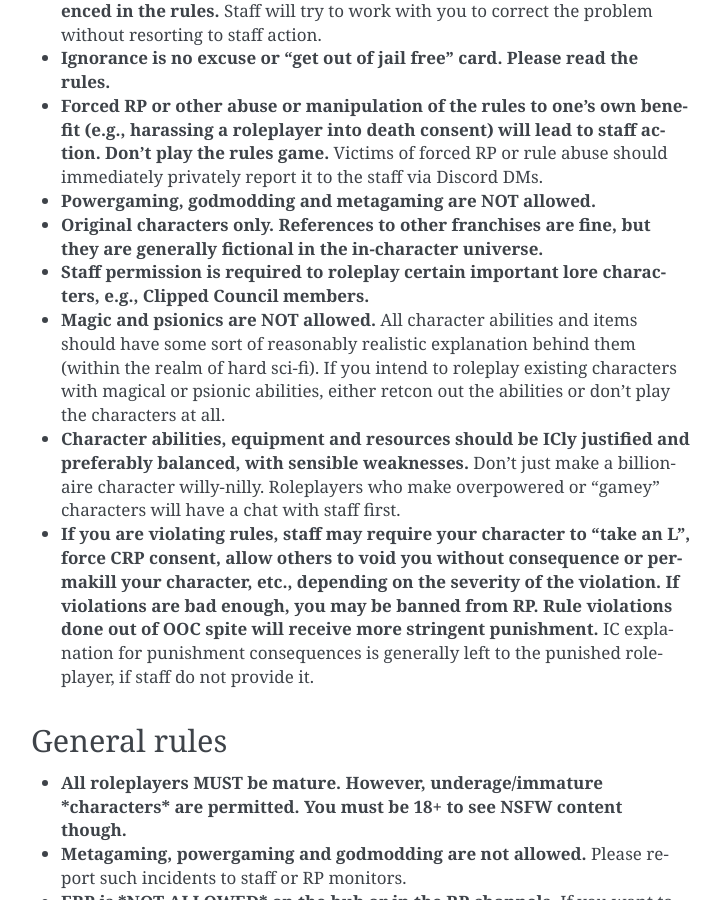
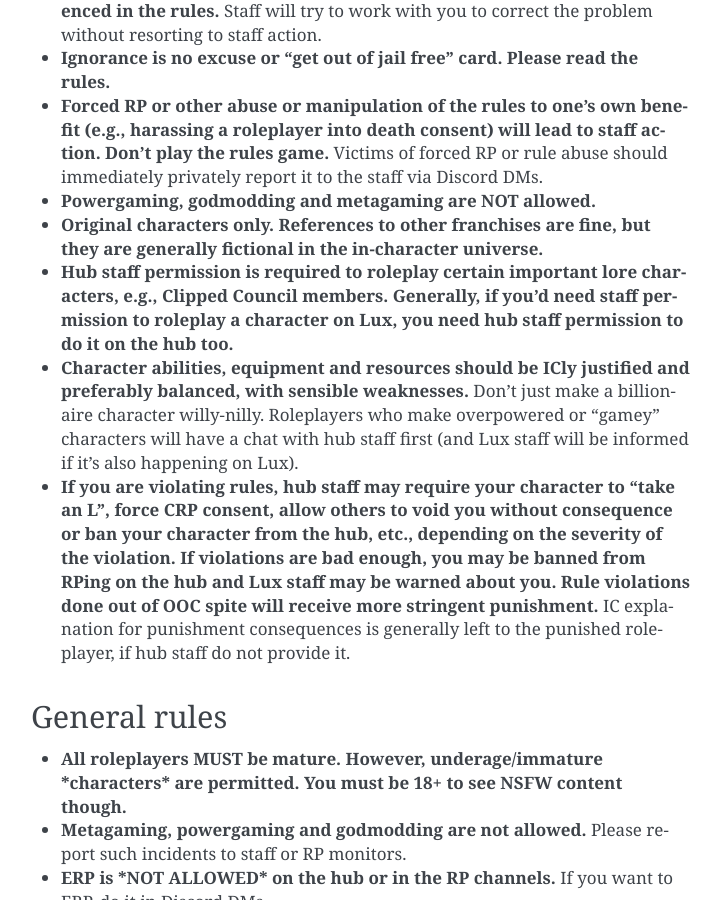
Before and after one commit to FezzedOne/epsilon-rp, a Sphinx documentation site: the page built from docs/rules.rst, in a window 1280 px wide and 900 px high, scrolled down 2750 px. Shown: the whole window, without its empty margins (389-1110 px from the left). Built offline with Sphinx 7.4.7, drawn with Linux system fonts in a browser that asks for light colours.

Commit message:
Revisions, again.

```diff
--- a/docs/rules.rst
+++ b/docs/rules.rst
@@ -71,10 +71,9 @@ Important stuff
 -   **Forced RP or other abuse or manipulation of the rules to one's own benefit (e.g., harassing a roleplayer into death consent) will lead to staff action. Don't play the rules game.** Victims of forced RP or rule abuse should immediately privately report it to the staff via Discord DMs.
 -   **Powergaming, godmodding and metagaming are NOT allowed.**
 -   **Original characters only. References to other franchises are fine, but they are generally fictional in the in-character universe.**
--   **Staff permission is required to roleplay certain important lore characters, e.g., Clipped Council members.**
--   **Magic and psionics are NOT allowed.** All character abilities and items should have some sort of reasonably realistic explanation behind them (within the realm of hard sci-fi). If you intend to roleplay existing characters with magical or psionic abilities, either retcon out the abilities or don't play the characters at all.
--   **Character abilities, equipment and resources should be ICly justified and preferably balanced, with sensible weaknesses.** Don't just make a billionaire character willy-nilly. Roleplayers who make overpowered or "gamey" characters will have a chat with staff first.
--   **If you are violating rules, staff may require your character to "take an L", force CRP consent, allow others to void you without consequence or permakill your character, etc., depending on the severity of the violation. If violations are bad enough, you may be banned from RP. Rule violations done out of OOC spite will receive more stringent punishment.** IC explanation for punishment consequences is generally left to the punished roleplayer, if staff do not provide it.
+-   **Hub staff permission is required to roleplay certain important lore characters, e.g., Clipped Council members. Generally, if you'd need staff permission to roleplay a character on Lux, you need hub staff permission to do it on the hub too.**
+-   **Character abilities, equipment and resources should be ICly justified and preferably balanced, with sensible weaknesses.** Don't just make a billionaire character willy-nilly. Roleplayers who make overpowered or "gamey" characters will have a chat with hub staff first (and Lux staff will be informed if it's also happening on Lux).
+-   **If you are violating rules, hub staff may require your character to "take an L", force CRP consent, allow others to void you without consequence or ban your character from the hub, etc., depending on the severity of the violation. If violations are bad enough, you may be banned from RPing on the hub and Lux staff may be warned about you. Rule violations done out of OOC spite will receive more stringent punishment.** IC explanation for punishment consequences is generally left to the punished roleplayer, if hub staff do not provide it.
 
 General rules
 -------------
```
